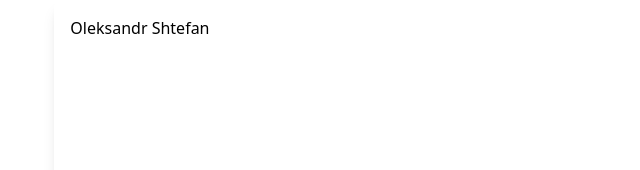
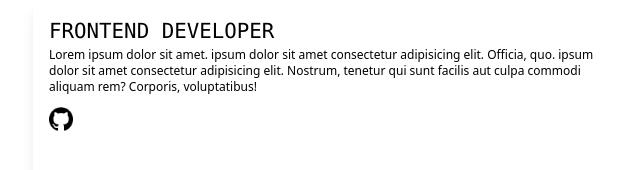
Before and after one commit to xobandech/portfolio, a website: page index.html in a window 1280 px wide. Shown: the top 170 px of the page, without its empty margins (159-799 px from the left). Drawn offline with nearby package versions, Linux system fonts and the light colour scheme.

Commit message:
Add tailwindcss & first section

```diff
--- a/index.html
+++ b/index.html
@@ -1,17 +1,34 @@
 <!DOCTYPE html>
-<html class="h-[100%]"  lang="en">
-<head>
-    <meta charset="UTF-8">
-    <meta http-equiv="X-UA-Compatible" content="IE=edge">
-    <meta name="viewport" content="width=device-width, initial-scale=1.0">
+<html class="h-[100%] text-[2vh]" lang="en">
+  <head>
+    <meta charset="UTF-8" />
+    <meta http-equiv="X-UA-Compatible" content="IE=edge" />
+    <meta name="viewport" content="width=device-width, initial-scale=1.0" />
     <title>Oleksandr Shtefan</title>
-</head>
-<body class="h-[100%]">
-    <div class="w-8/12 mx-auto h-[100%] bg-white rounded-lg shadow-lg p-4">
-        <p>Oleksandr Shtefan</p>
-        <p></p>
+  </head>
+  <body class="h-[100%]">
+    <div class="w-[70%] mx-2 mx-auto h-[100%] bg-white rounded-lg shadow-lg p-4">
+      <section class="flex my-auto">
+        <div class="w-[65%]">
+          <h1 class="uppercase font-mono text-[1.3rem]">frontend developer</h1>
+          <p class="text-xs">
+            Lorem ipsum dolor sit amet. ipsum dolor sit amet consectetur
+            adipisicing elit. Officia, quo. ipsum dolor sit amet consectetur
+            adipisicing elit. Nostrum, tenetur qui sunt facilis aut culpa
+            commodi aliquam rem? Corporis, voluptatibus!
+          </p>
+          <button
+            class="mt-3 bg-cover bg-center bg-no-repeat"
+            style="
+              background-image: url('github-logo.png');
+              width: 1.5rem;
+              height: 1.5rem;
+            "
+          ></button>
+        </div>
+        <div class="w-[35%]"></div>
+      </section>
     </div>
-</body>
-</div>
-<script src="https://cdn.tailwindcss.com"></script>
+  </body>
+  <script src="https://cdn.tailwindcss.com"></script>
 </html>
--- /dev/null
+++ b/package.json
@@ -0,0 +1,5 @@
+{
+  "devDependencies": {
+    "tailwindcss": "^3.3.2"
+  }
+}
```
Also changed, not shown: tailwind.config.js (added, +14 -0 lines), IMG_8269.JPG (added), github-logo.png (added), 1 other file.
